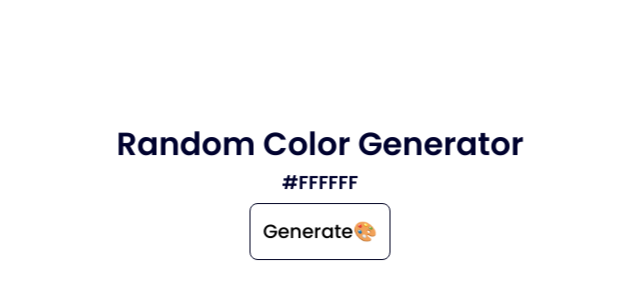
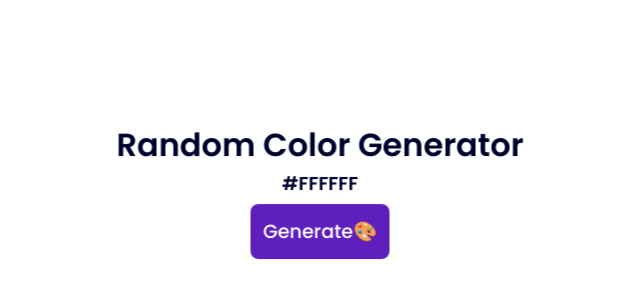
Before and after one commit to harsshhhgit/JS-Projects, a plain HTML site: page RandomColorGenerator/index.html in a window 1280 px wide. Shown: the part 210-510 px from the top of the page, without its empty margins (320-960 px from the left). Drawn offline with Linux system fonts and the light colour scheme; a web font is replaced by a local one.

Commit message:
Button color changed

```diff
--- a/RandomColorGenerator/index.html
+++ b/RandomColorGenerator/index.html
@@ -29,7 +29,7 @@
         .box {
             padding: 2rem;
             border-radius: 20px;
-            background-color: rgba(255, 255, 255, 0.75);
+            background-color: #ffffff;
             backdrop-filter: blur(5px);
         }
 
@@ -44,10 +44,11 @@
             font-size: 1.2rem;
             font-weight: 500;
             padding: 0.8rem;
-            border: solid #010324 1px;
             border-radius: 0.5rem;
             transition: all 0.3s ease;
-            background: none;
+            border: none;
+            background: #5F1EBE;
+            color: #ffffff;
             cursor: pointer;
         }
 
```
